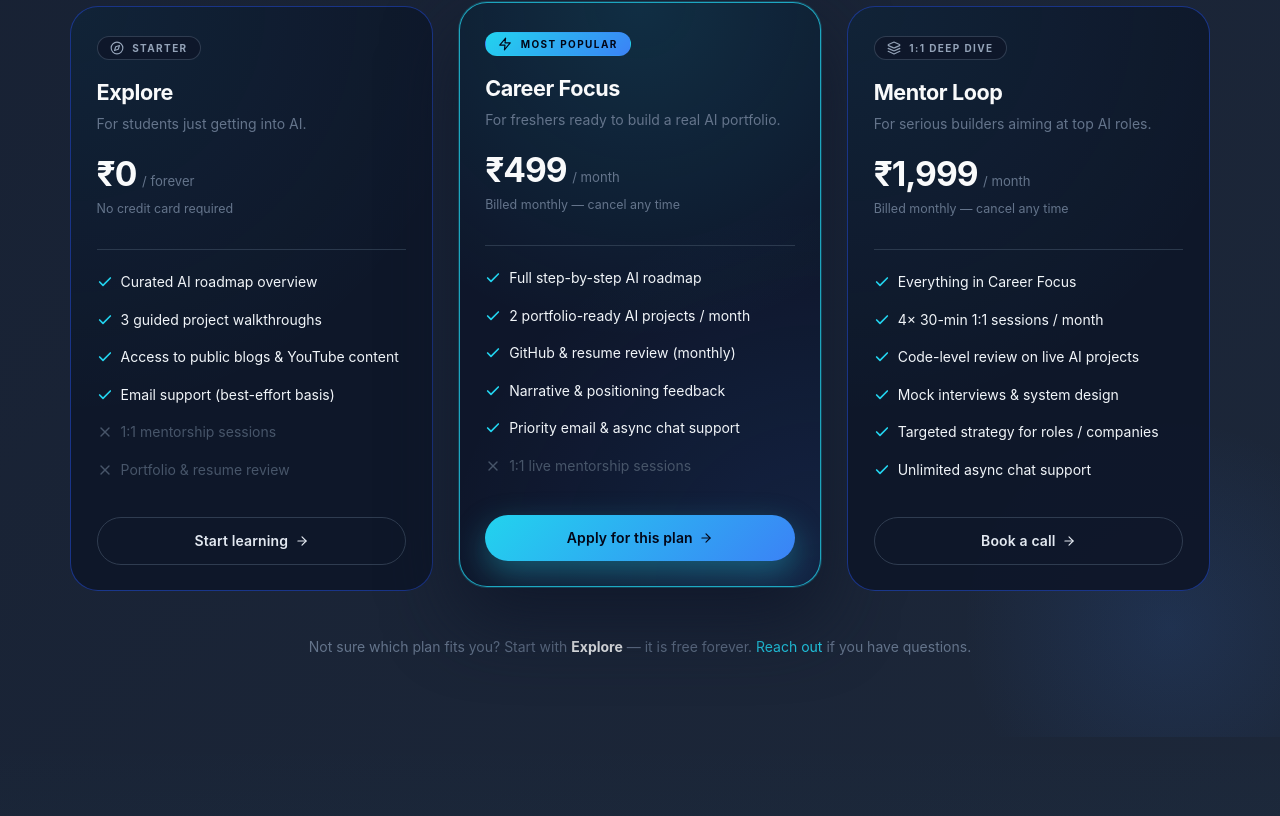
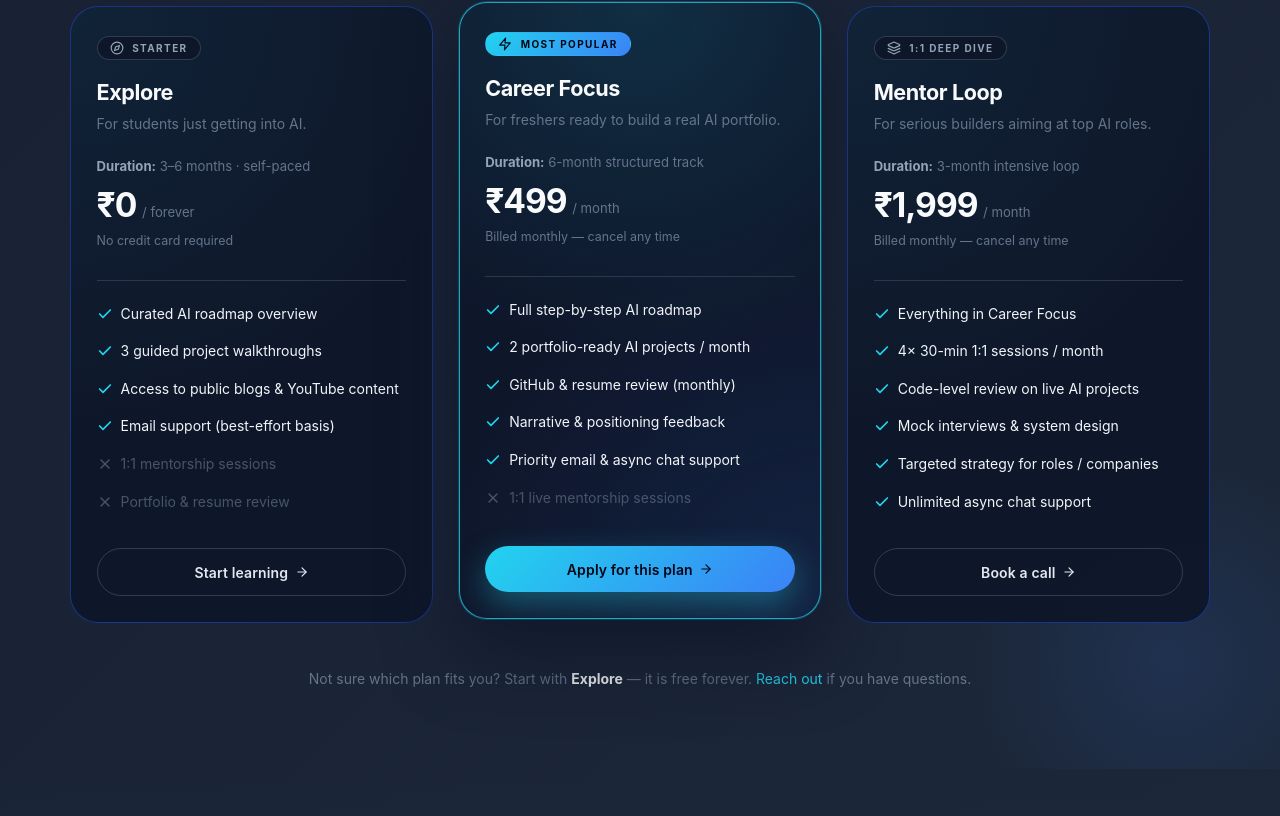
Before and after one commit to RzLetsCode/portfolio, a Next.js app: page /portfolio/ in a window 1280 px wide. Shown: the part 4224-5040 px from the top of the page. Built offline with nearby package versions, Linux system fonts and the light colour scheme.

Commit message:
Include plan duration in Pricing component
Add duration information to pricing plans.

```diff
--- a/components/Pricing.tsx
+++ b/components/Pricing.tsx
@@ -139,6 +139,10 @@ export default function Pricing() {
                 <h3 className={styles.planName}>{plan.name}</h3>
                 <p className={styles.planTagline}>{plan.tagline}</p>
 
+                <p className={styles.planDuration} style={{ color: '#64748b', fontSize: '0.82rem', marginBottom: '12px' }}>
+                  <strong style={{ color: '#94a3b8' }}>Duration:</strong> {plan.duration}
+                </p>
+
                 <div className={styles.priceRow}>
                   <span className={styles.priceAmount}>
                     {isAnnual ? plan.annualPrice : plan.monthlyPrice}
```
